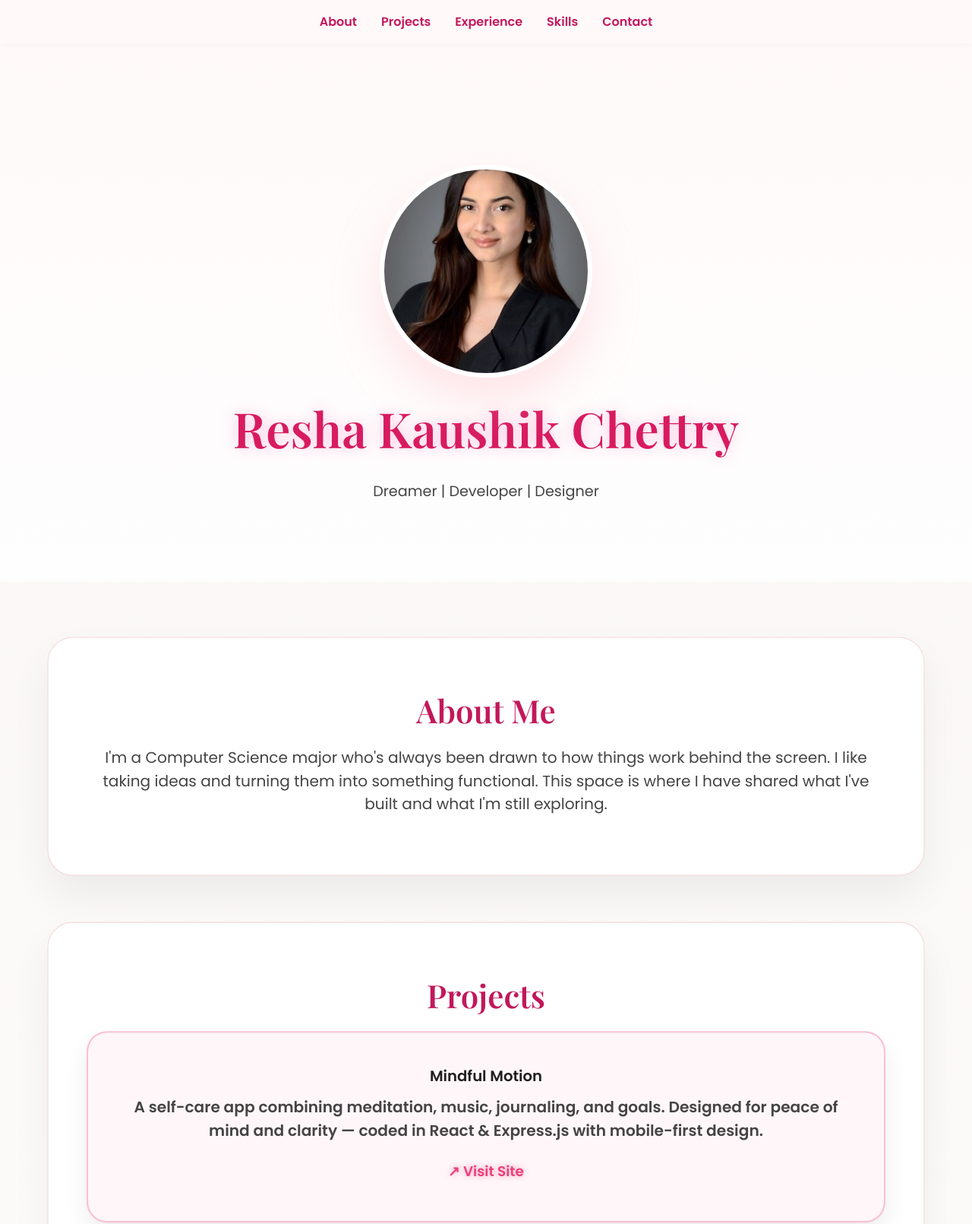
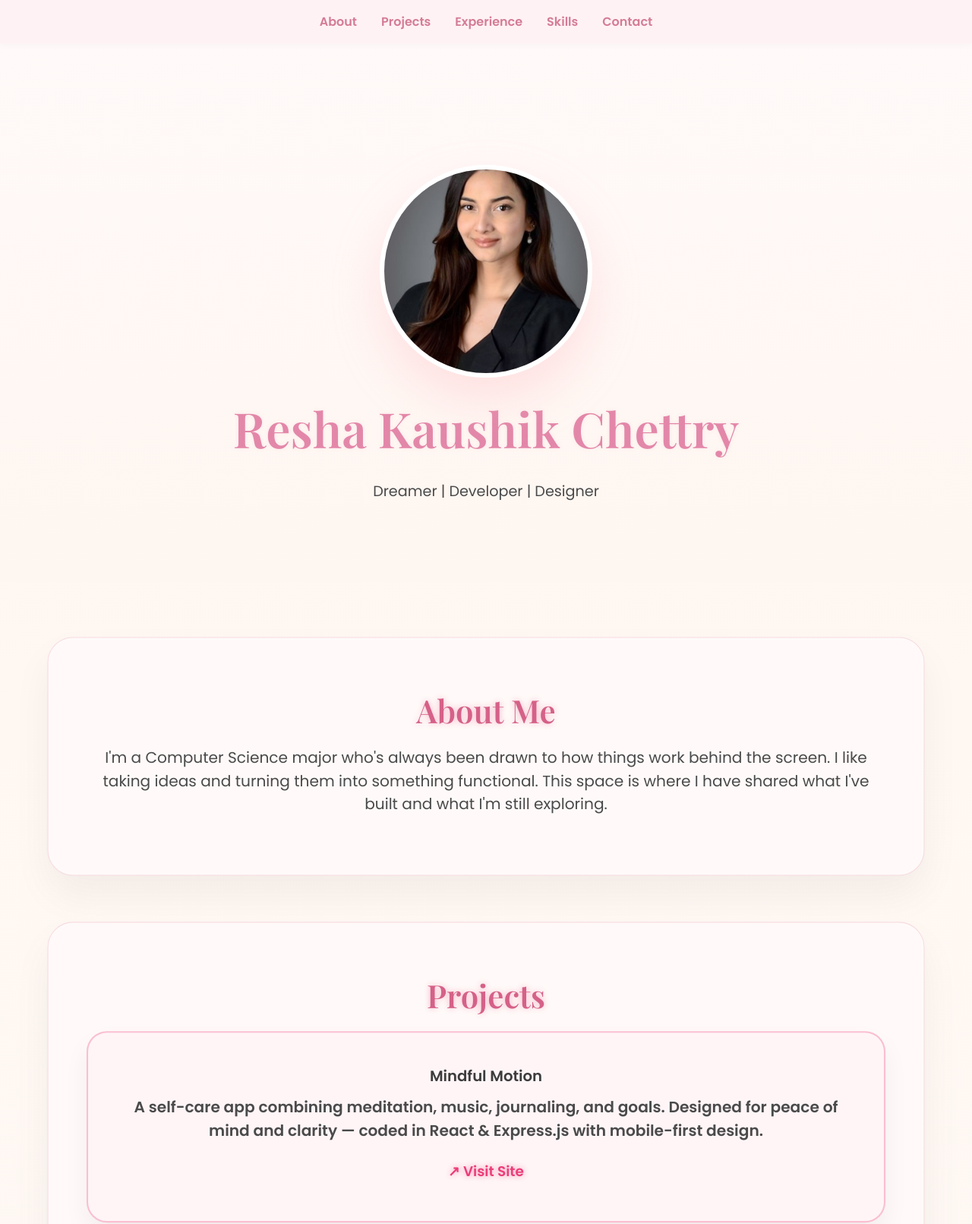
Before and after one commit to ReshaC101/My-Portfolio, a plain HTML site: page index.html in a window 1280 px wide. Shown: the top 1611 px of the page at 76% size. Drawn offline with nearby package versions, Linux system fonts and the light colour scheme.

Commit message:
Update style.css

```diff
--- a/style.css
+++ b/style.css
@@ -7,28 +7,26 @@
 
 body {
   font-family: 'Poppins', sans-serif;
-  background: linear-gradient(to bottom, #f9f6f3, #ffffff);
-  color: #1f1f1f;
+  background: linear-gradient(to bottom, #fef6f0, #fffaf7);
+  color: #3c3c3c;
   overflow-x: hidden;
 }
 
-/* Scroll progress bar */
 #progress-bar {
   position: fixed;
   top: 0;
   left: 0;
   height: 5px;
-  background: #e91e63;
+  background: #f8a3bb;
   width: 0%;
   z-index: 9999;
   transition: width 0.2s ease-out;
 }
 
-/* Sticky navbar */
 .navbar {
   position: sticky;
   top: 0;
-  background: #fff9f9;
+  background: #fff2f4;
   z-index: 999;
   padding: 1rem 2rem;
   display: flex;
@@ -39,7 +37,7 @@ body {
 
 .navbar a {
   font-weight: 600;
-  color: #c2185b;
+  color: #d47c96;
   text-decoration: none;
   position: relative;
   transition: color 0.3s ease;
@@ -52,12 +50,12 @@ body {
   left: 0;
   width: 0%;
   height: 2px;
-  background-color: #c2185b;
+  background-color: #d47c96;
   transition: width 0.3s ease;
 }
 
 .navbar a:hover {
-  color: #d81b60;
+  color: #e388a9;
 }
 
 .navbar a:hover::after {
@@ -65,7 +63,7 @@ body {
 }
 
 .hero {
-  background: linear-gradient(180deg, #fff9f9 0%, #fefefe 100%);
+  background: linear-gradient(180deg, #fff9f9 0%, #fef6f0 100%);
   padding: 10rem 2rem 6rem;
   text-align: center;
 }
@@ -110,22 +108,46 @@ body {
 h1 {
   font-family: 'Playfair Display', serif;
   font-size: 4rem;
-  color: #d81b60;
+  color: #e388a9;
   margin-bottom: 1rem;
-  text-shadow: 0 0 20px rgba(255, 105, 180, 0.4);
+  text-shadow: 0 0 20px rgba(243, 174, 190, 0.5);
+  animation: glowPulse 3s infinite alternate;
+}
+
+@keyframes glowPulse {
+  from {
+    color: #e388a9;
+    text-shadow: 0 0 5px rgba(248, 200, 220, 0.3);
+  }
+  to {
+    color: #c8648c;
+    text-shadow: 0 0 15px rgba(233, 30, 99, 0.5);
+  }
 }
 
 h2 {
   font-size: 2.5rem;
-  color: #c2185b;
   margin-bottom: 1.2rem;
   font-family: 'Playfair Display', serif;
+  color: #d17392;
+  animation: sectionGlow 4s ease-in-out infinite alternate;
+}
+
+@keyframes sectionGlow {
+  0% {
+    color: #d17392;
+    text-shadow: 0 0 4px rgba(241, 150, 170, 0.3);
+  }
+  100% {
+    color: #d94d7c;
+    text-shadow: 0 0 12px rgba(233, 30, 99, 0.5);
+  }
 }
 
 .section-box {
-  background: #ffffff;
-  border: 1px solid #f3d8da;
-  box-shadow: 0 25px 50px rgba(0, 0, 0, 0.06);
+  background: #fffaf9;
+  border: 1px solid #f7dbe1;
+  box-shadow: 0 25px 50px rgba(0, 0, 0, 0.05);
   border-radius: 2rem;
   padding: 4rem 3rem;
   max-width: 1100px;
@@ -134,7 +156,7 @@ h2 {
   text-align: center;
   transform: scale(0.9);
   opacity: 0;
-  transition: all 0.9s ease;
+  transition: all 1s ease;
 }
 
 .section-box.in-view {
@@ -143,11 +165,11 @@ h2 {
 }
 
 .card {
-  background: #fff6fa;
+  background: #fff5f7;
   padding: 2.5rem;
   border-radius: 1.6rem;
-  box-shadow: 0 16px 32px rgba(0, 0, 0, 0.07);
-  border: 1px solid #fcd6e3;
+  box-shadow: 0 16px 32px rgba(0, 0, 0, 0.05);
+  border: 1px solid #f9ccd9;
   margin-bottom: 1.5rem;
   transition: transform 0.3s ease, box-shadow 0.3s ease;
 }
@@ -166,17 +188,17 @@ h2 {
 }
 
 .tags span {
-  background: #fff3f7;
-  color: #d81b60;
+  background: #fbe9ef;
+  color: #d26f8b;
   padding: 0.75rem 1.5rem;
   border-radius: 2rem;
   font-weight: 600;
-  border: 1px solid #f8bbd0;
+  border: 1px solid #f5c1d0;
 }
 
 p, li {
   font-size: 1.2rem;
-  color: #444;
+  color: #4a4a4a;
   margin: 0.6rem 0;
 }
 
@@ -187,11 +209,12 @@ a {
 }
 
 footer {
-  background: #fff9f9;
+  background: #fff3f6;
   padding: 2rem;
   text-align: center;
-  color: #777;
+  color: #a37a84;
 }
+
 .card-link {
   text-decoration: none;
   color: inherit;
```
